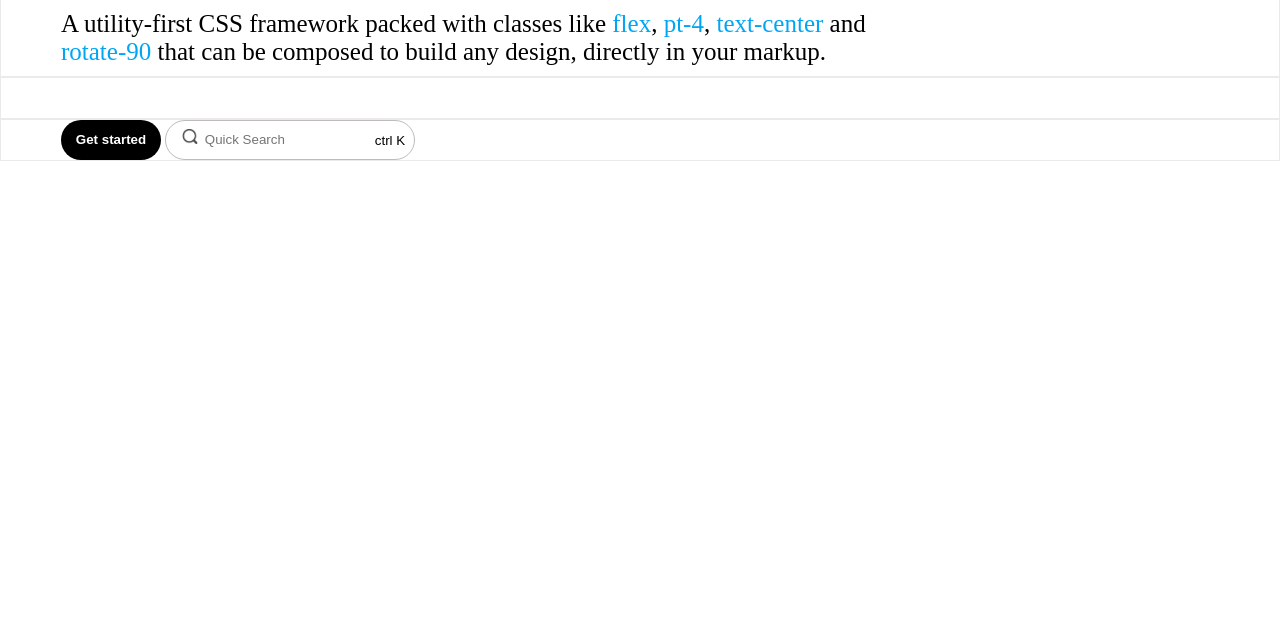
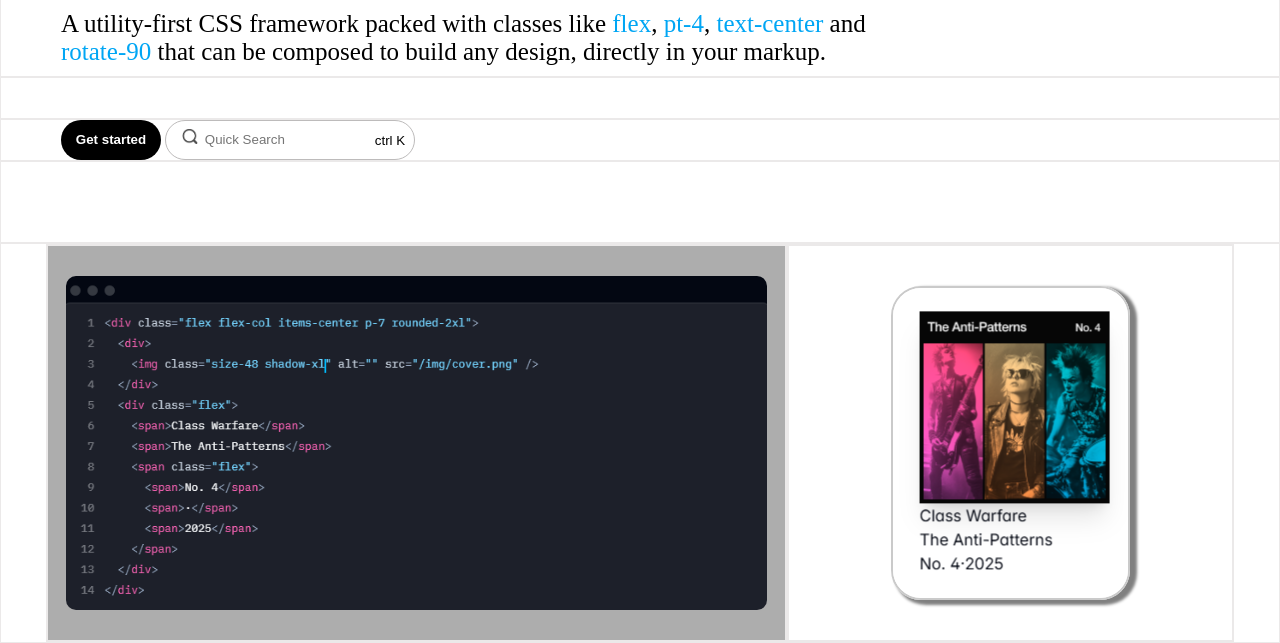
Before and after one commit to adnanrao101/tailwind-clone-, a plain HTML site: page index.html in a window 1280 px wide. Shown: the part 509-1152 px from the top of the page. Before the commit the page ends 800 px from the top, so only its background shows below. Drawn offline with Linux system fonts and the light colour scheme.

Commit message:
today work

```diff
--- a/index.html
+++ b/index.html
@@ -79,7 +79,34 @@
             <button id="main-btn2"><img id="btn2-img" src="img/search.png" alt=""><input id="btn2-input" type="search" placeholder="Quick Search">ctrl K</button>
         </div>
 
+        <div class="main-div7">
 
+    </div>
+
+    <div class="main-div8">
+        <div id="div8-1">
+            <img id="div8-img1" src="img/div8-img (1).png" alt="">
+        </div>
+        <div id="div8-2">
+            <img id="div8-img2" src="img/div8-img (2).png" alt="">
+
+        </div>
+    </div>
+        <!-- <div class="main-div1">
+
+    </div> -->
+        <!-- <div class="main-div1">
+
+    </div> -->
+        <!-- <div class="main-div1">
+
+    </div> -->
+        <!-- <div class="main-div1">
+
+    </div> -->
+        <!-- <div class="main-div1">
+
+    </div> -->
         <!-- <div class="main-div1">
 
     </div> -->
--- a/style.css
+++ b/style.css
@@ -173,5 +173,52 @@ h1{
     outline: none;
 }
 
-/* ------------------- Main Div 5 ------------------  */
+/* ------------------- Main Div 7 ------------------  */
+
+.main-div7{
+    border: 1px solid rgb(235, 233, 233);
+    padding-top: 80px;
+}
+
+
+/* ------------------- Main Div 8 ------------------  */
+
+.main-div8{
+    border: 1px solid rgb(235, 233, 233);
+    width: 100%;
+    height: 400px;
+    display: flex;
+    justify-content: center;
+
+}
+
+#div8-1{
+    border: 2px solid rgb(235, 233, 233);
+    width: 58%;
+    background-color: rgb(173, 173, 173);
+    display: flex;
+    justify-content: center;
+    align-items: center;
+}
+
+#div8-img1{
+    width: 95%;
+    border-radius: 10px;
+}
+
+#div8-2{
+    border: 2px solid rgb(235, 233, 233);
+    width: 35%;
+    background-color: transparent;
+    display: flex;
+    justify-content: center;
+    align-items: center;
+}
+
+#div8-img2{
+    border: 2px solid rgb(202, 202, 202);
+    border-radius: 30px;
+    box-shadow: 5px 3px 3px 2px  gray;
+}
+
 /* -------------------- Main End -------------------- */
```
Also changed, not shown: img/div8-img (1).png (added), img/div8-img (2).png (added).
